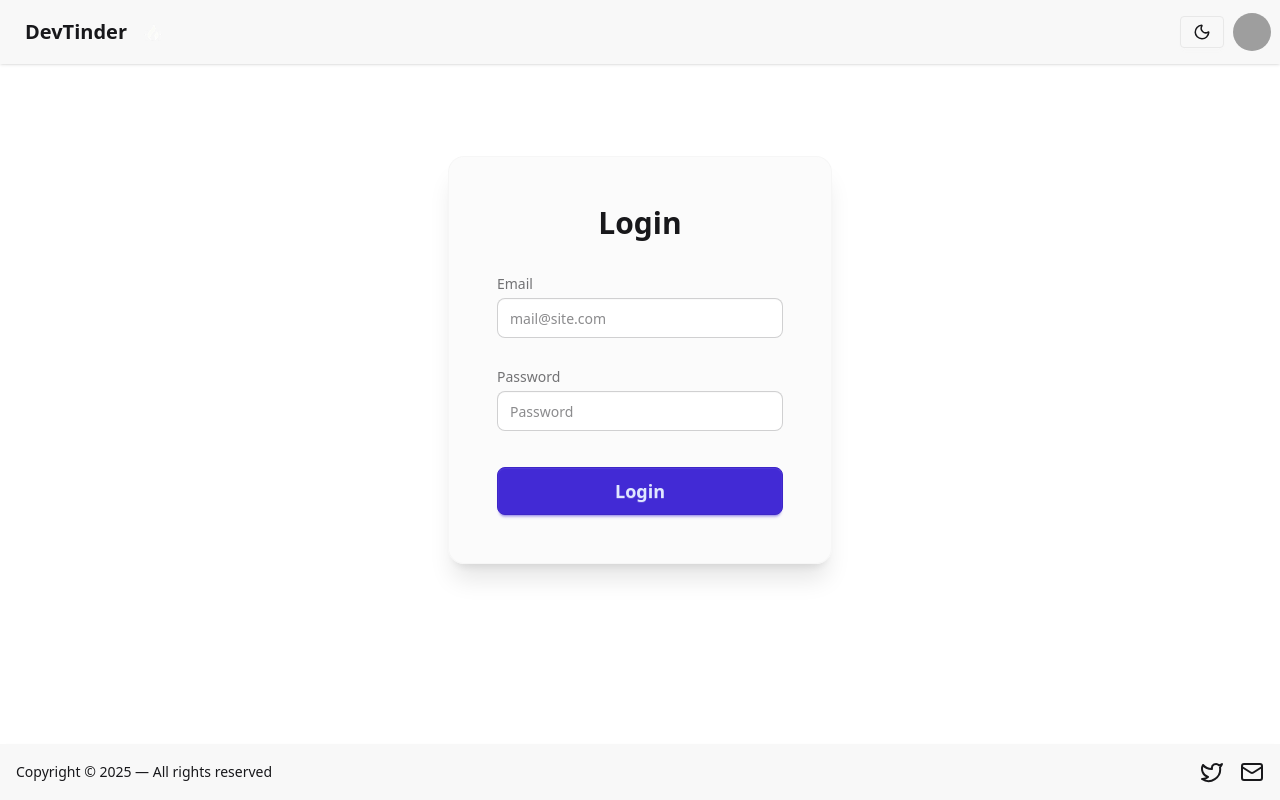
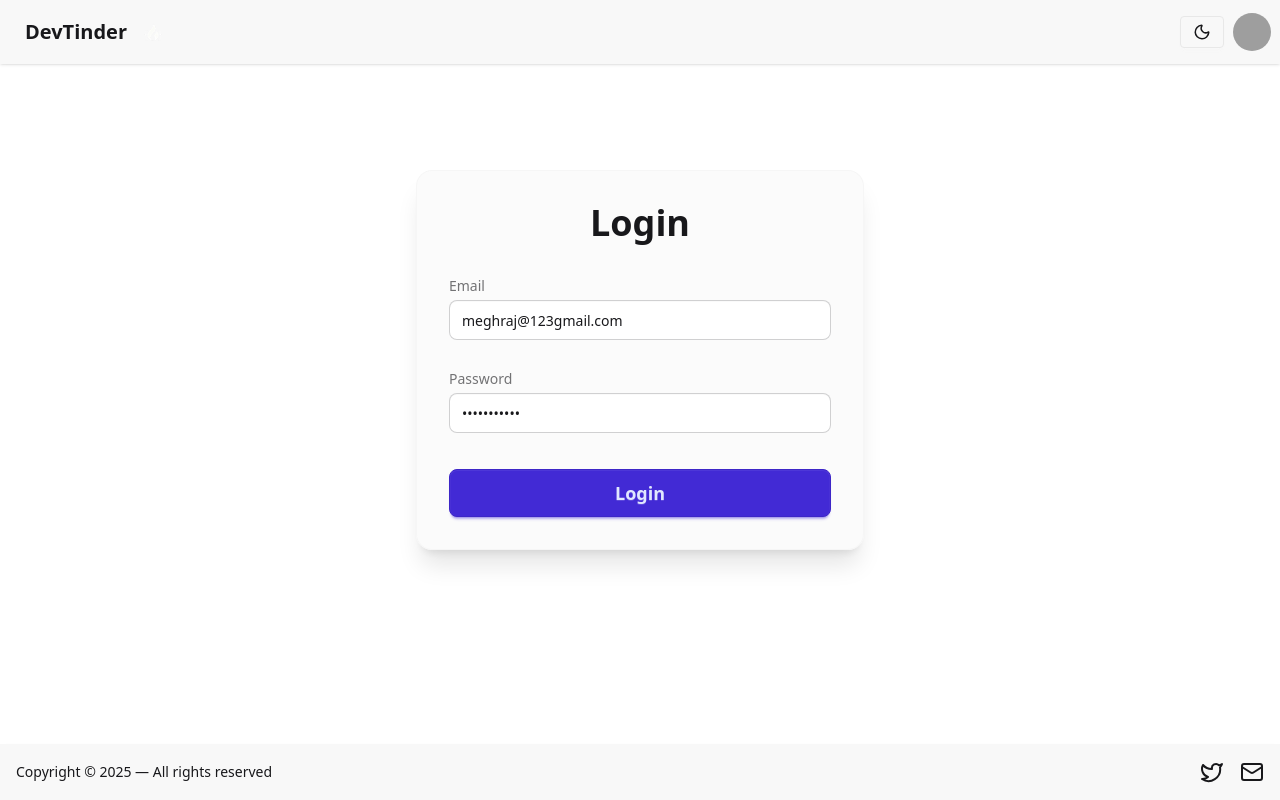
Before and after one commit to meghrajthakre/devTinder-web, a React (Vite) app: page /login in a window 1280 px wide. Built offline with nearby package versions, Linux system fonts and the light colour scheme; grey boxes are pictures that could not be loaded.

Commit message:
redesigned login component with improved UX and responsive card layout

```diff
--- a/package.json
+++ b/package.json
@@ -13,6 +13,7 @@
     "@heroicons/react": "^2.2.0",
     "@tailwindcss/vite": "^4.1.17",
     "axios": "^1.13.2",
+    "cors": "^2.8.5",
     "lucide-react": "^0.555.0",
     "react": "^19.2.0",
     "react-dom": "^19.2.0",
--- a/src/components/Login.jsx
+++ b/src/components/Login.jsx
@@ -1,22 +1,31 @@
+import axios from "axios";
 import React, { useState } from "react";
 
 const Login = () => {
-    const [email, setEmail] = useState('')
-    const [password, setPassword] = useState('')
+    const [email, setEmail] = useState('meghraj@123gmail.com');
+    const [password, setPassword] = useState('Meghraj@123');
 
-    const handleSubmit = (e) =>{
-        e.preventDefault()
+    const handleSubmit = async (e) => {
+        e.preventDefault();
 
+        try {
+            const res = await axios.post(
+                "http://localhost:3001/login",
+                { email, password }
+            );
+            console.log("LOGIN SUCCESS:", res.data);
+        } catch (err) {
+            console.log("LOGIN ERROR:", err);
+        }
+    };
 
-
-    }
     return (
-        <div className="min-h-[90vh] flex items-center justify-center px-4">
-            <div className="card bg-base-200/60 backdrop-blur-md shadow-xl w-96 p-6 rounded-2xl border border-base-300/40">
-                <div className="card-body">
+        <div className="min-h-[90vh] flex items-center justify-center px-4 sm:px-6 lg:px-8">
+            <div className="card bg-base-200/60 backdrop-blur-xl shadow-xl w-full max-w-sm sm:max-w-md p-6 sm:p-8 rounded-2xl border border-base-300/40">
+                <form onSubmit={handleSubmit} className="card-body p-0">
 
                     {/* Title */}
-                    <h2 className="text-3xl font-bold mb-6 text-center">
+                    <h2 className="text-3xl sm:text-4xl font-bold mb-6 text-center">
                         Login
                     </h2>
 
@@ -41,21 +50,25 @@ const Login = () => {
                             <span className="label-text">Password</span>
                         </label>
                         <input
+                            value={password}
+                            onChange={(e) => setPassword(e.target.value)}
                             type="password"
                             placeholder="Password"
                             className="input input-bordered w-full rounded-lg bg-base-100 focus:ring-2 focus:ring-primary/60"
                             minLength="4"
-                            value={password}
-                            onChange={(e) => setPassword(e.target.value)}
                             required
                         />
                     </div>
 
                     {/* Button */}
-                    <button onClick={handleSubmit} className="btn btn-primary w-full rounded-lg text-lg h-12">
+                    <button
+                        type="submit"
+                        className="btn btn-primary w-full rounded-lg text-lg h-12"
+                    >
                         Login
                     </button>
-                </div>
+
+                </form>
             </div>
         </div>
     );
```
Also changed, not shown: 1 other file (tests, documents, lock files or other folders).
